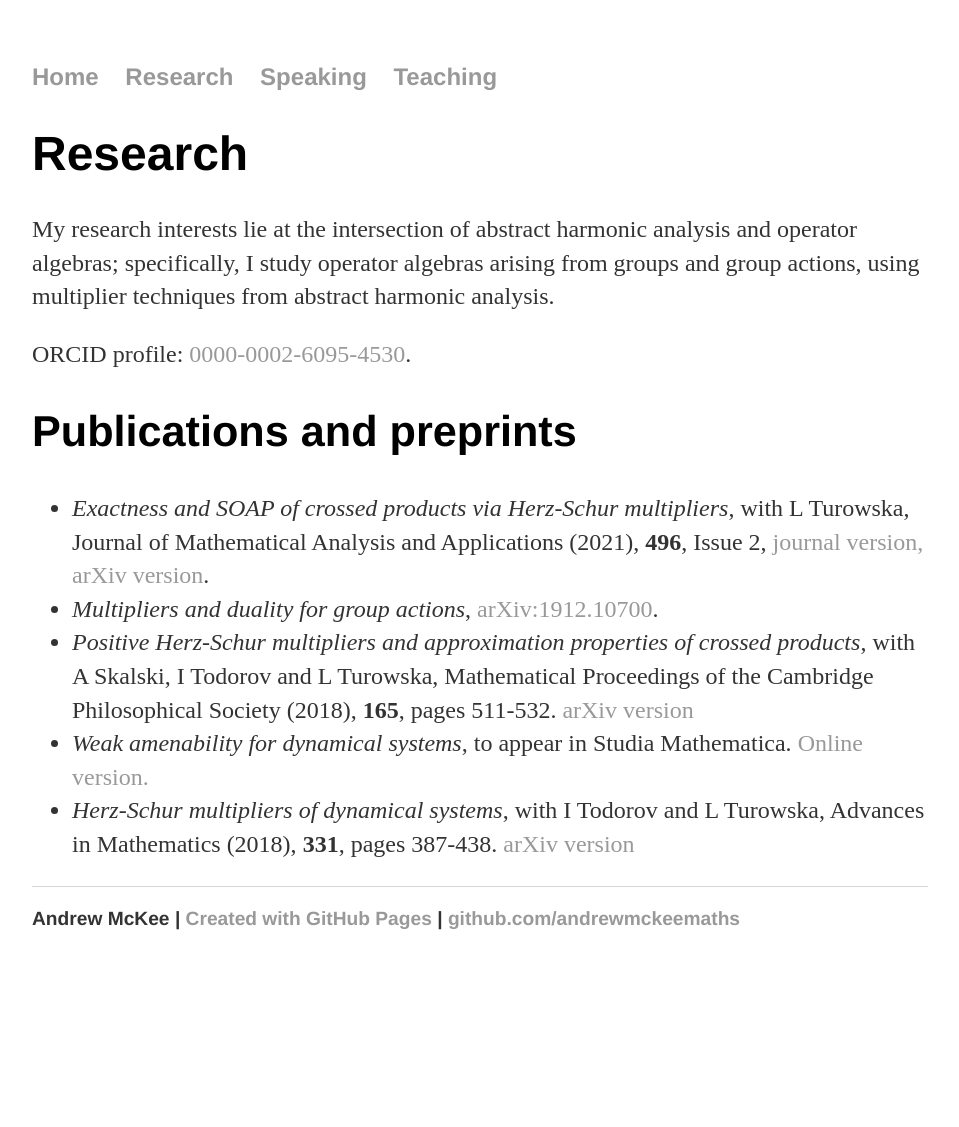
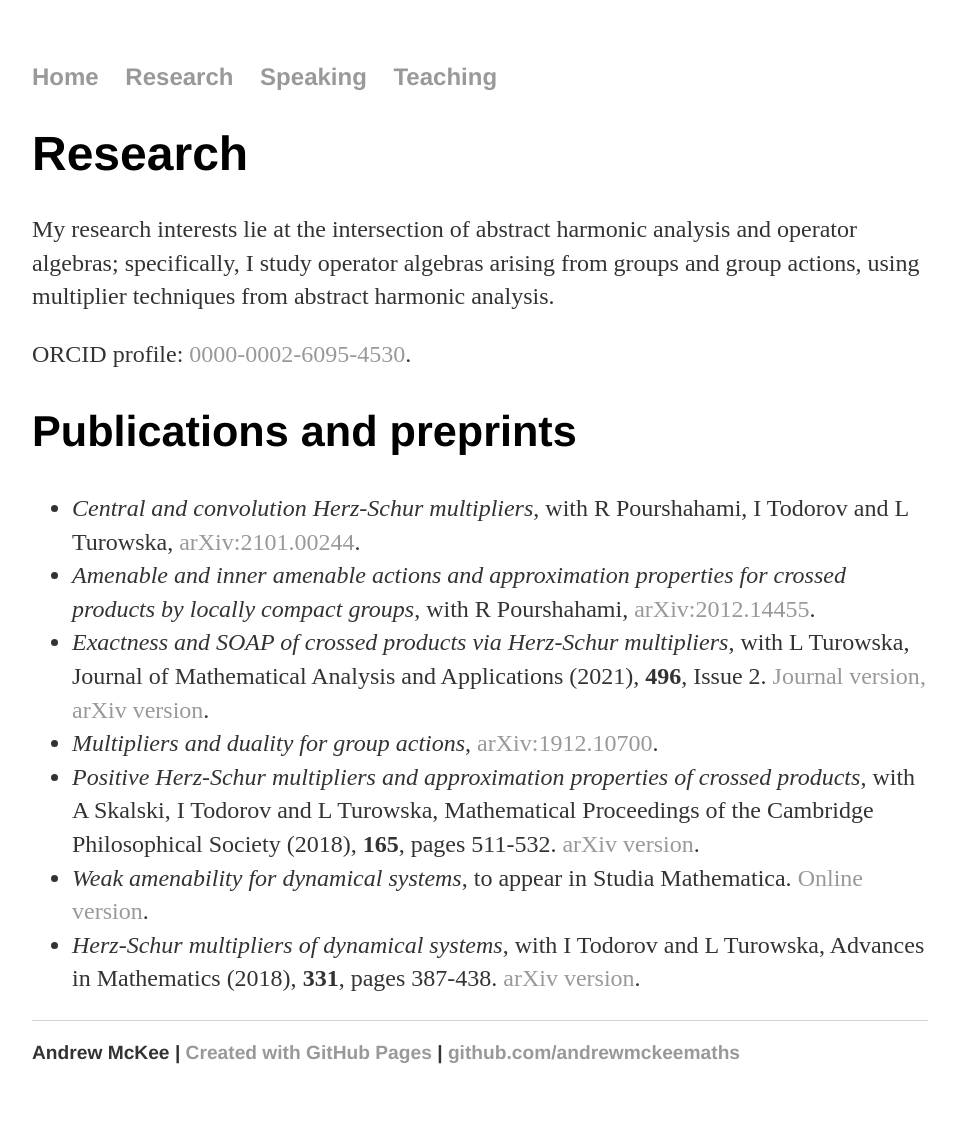
Before and after one commit to andrewmckeemaths/andrewmckeemaths.github.io, a Jekyll site: the page built from research/index.html, in a window 1280 px wide. Shown: the whole page, without its empty margins (160-1119 px from the left). Built offline with Jekyll 4.4.1, drawn with Linux system fonts in a browser that asks for light colours; before the commit the page ends 993 px from its top, so only the background shows below that.

Commit message:
Update index.html

```diff
--- a/research/index.html
+++ b/research/index.html
@@ -10,9 +10,11 @@ title: Andrew McKee
 
 <h2>Publications and preprints</h2>
   <ul>
-    <li><em>Exactness and SOAP of crossed products via Herz-Schur multipliers</em>, with L Turowska, Journal of Mathematical Analysis and Applications (2021), <strong>496</strong>, Issue 2, <a href="https://doi.org/10.1016/j.jmaa.2020.124812">journal version<a>, <a href="https://arxiv.org/abs/2002.05394">arXiv version</a>.</li>
+    <li><em>Central and convolution Herz-Schur multipliers</em>, with R Pourshahami, I Todorov and L Turowska, <a href="https://arxiv.org/abs/2101.00244">arXiv:2101.00244</a>.</li>
+    <li><em>Amenable and inner amenable actions and approximation properties for crossed products by locally compact groups</em>, with R Pourshahami, <a href="https://arxiv.org/abs/2012.14455">arXiv:2012.14455</a>.</li>
+    <li><em>Exactness and SOAP of crossed products via Herz-Schur multipliers</em>, with L Turowska, Journal of Mathematical Analysis and Applications (2021), <strong>496</strong>, Issue 2. <a href="https://doi.org/10.1016/j.jmaa.2020.124812">Journal version<a>, <a href="https://arxiv.org/abs/2002.05394">arXiv version</a>.</li>
     <li><em>Multipliers and duality for group actions</em>, <a href="https://arxiv.org/abs/1912.10700">arXiv:1912.10700</a>.</li>
-    <li><em>Positive Herz-Schur multipliers and approximation properties of crossed products</em>, with A Skalski, I Todorov and L Turowska, Mathematical Proceedings of the Cambridge Philosophical Society (2018), <strong>165</strong>, pages 511-532. <a href="https://arxiv.org/abs/1705.03300">arXiv version</a></li>
-    <li><em>Weak amenability for dynamical systems</em>, to appear in Studia Mathematica. <a href="Publications/WeakAmenabilityOnline.pdf" target="_blank">Online version.</a></li>
-    <li><em>Herz-Schur multipliers of dynamical systems</em>, with I Todorov and L Turowska, Advances in Mathematics (2018), <strong>331</strong>, pages 387-438. <a href="https://arxiv.org/abs/1608.01092">arXiv version</a></li>
+    <li><em>Positive Herz-Schur multipliers and approximation properties of crossed products</em>, with A Skalski, I Todorov and L Turowska, Mathematical Proceedings of the Cambridge Philosophical Society (2018), <strong>165</strong>, pages 511-532. <a href="https://arxiv.org/abs/1705.03300">arXiv version</a>.</li>
+    <li><em>Weak amenability for dynamical systems</em>, to appear in Studia Mathematica. <a href="Publications/WeakAmenabilityOnline.pdf" target="_blank">Online version</a>.</li>
+    <li><em>Herz-Schur multipliers of dynamical systems</em>, with I Todorov and L Turowska, Advances in Mathematics (2018), <strong>331</strong>, pages 387-438. <a href="https://arxiv.org/abs/1608.01092">arXiv version</a>.</li>
   </ul>
```
